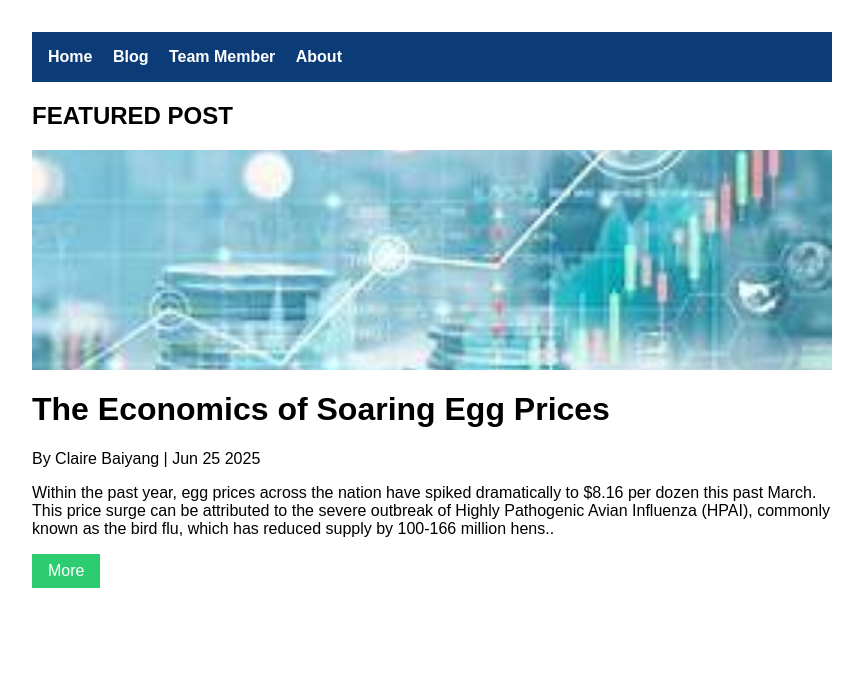
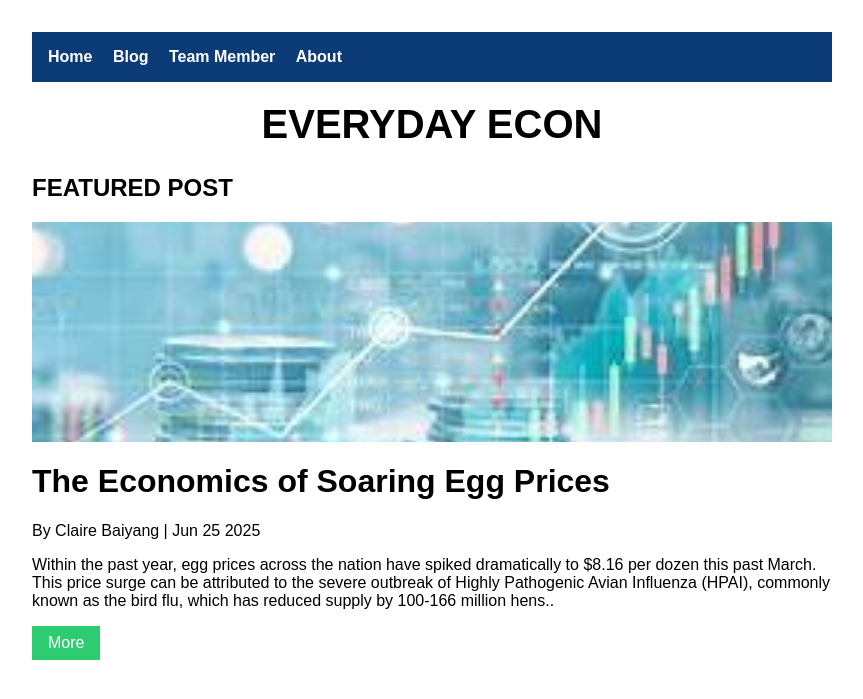
Before and after one commit to everydayecon/everydayecon.github.io, a Jekyll site: the page built from index.html, in a window 1280 px wide. Shown: the top 699 px of the page, without its empty margins (208-1071 px from the left). Built offline with Jekyll 4.4.1, drawn with Linux system fonts in a browser that asks for light colours; the list of posts is cut into pages by our own code.

Commit message:
add everyday econ title

```diff
--- a/index.html
+++ b/index.html
@@ -2,7 +2,9 @@
 layout: home
 title: Everyday Econ
 ---
-
+<h1 style="text-align: center; font-weight: bold; font-size: 2.5rem; margin-top: 20px;">
+  EVERYDAY ECON
+</h1>
 <div class="featured-post">
   <h2 class="post-category">FEATURED POST</h2>
   <img src="/assets/cover.jpg" alt="Cover" style="width: 100%; max-width: 900px; height: 220px; object-fit: cover; display: block; margin-bottom: 0 auto 1rem;">
```
